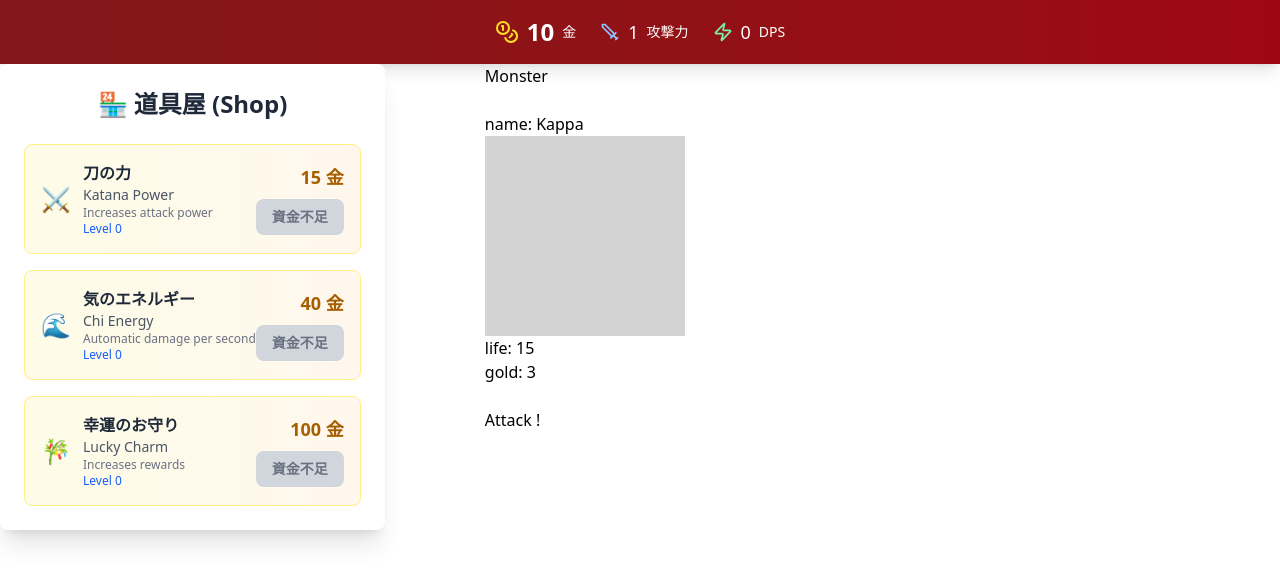
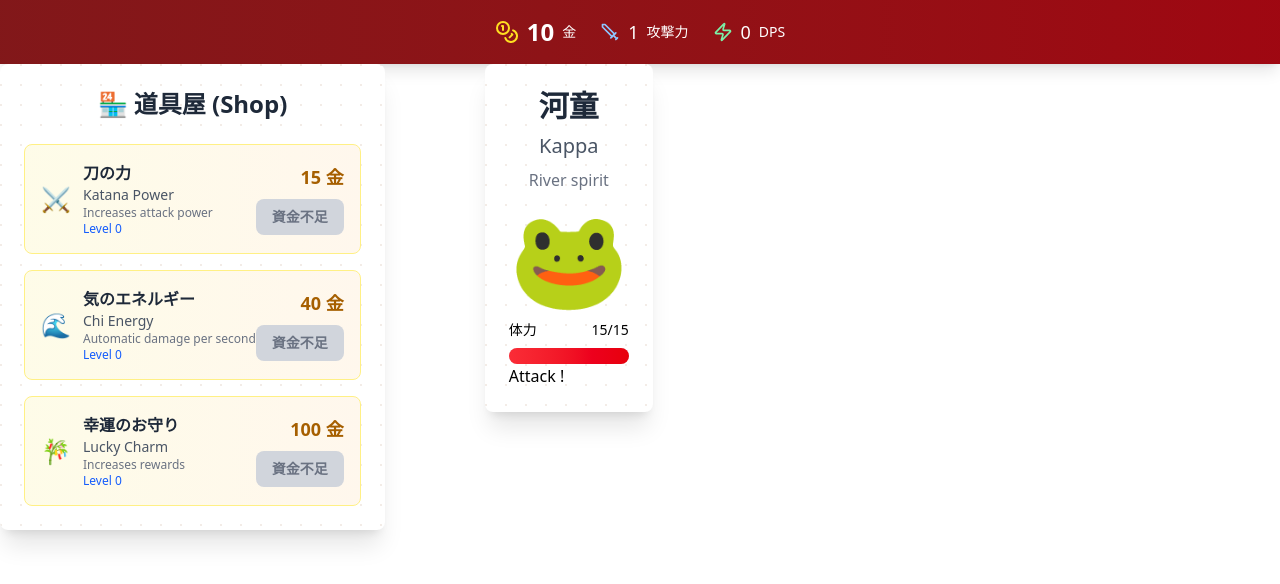
Before and after one commit to leopaul29/clickhero-clone, a React (Vite) app: page / in a window 1280 px wide. Shown: the top 584 px of the page. Built offline with nearby package versions, Linux system fonts and the light colour scheme.

Commit message:
update monster UI attack system with delay and animation

```diff
--- a/src/App.css
+++ b/src/App.css
@@ -1,25 +1,20 @@
-.app {
-    display:flex;
-    justify-content: center;
-    align-items: center;
-    margin: auto;
-    flex-direction: column;
-    gap: 100px;
-}
-
 .split-screen{
     display:flex;
     flex-direction: row;
     gap: 100px;
 }
 
-.monster-visual {
-    height: 200px;
-    width: 200px;
-    background-color: lightgray;
+.japanese-paper {
+    background-image:
+            radial-gradient(circle at 1px 1px, rgba(139, 69, 19, 0.1) 1px, transparent 0);
+    background-size: 20px 20px;
 }
 
-.player-stats{
-    display: flex;
-    gap: 100px;
+@keyframes attack-pulse {
+    0% { transform: scale(1); }
+    50% { transform: scale(1.1); }
+    100% { transform: scale(1); }
 }
+.attack-animation {
+    animation: attack-pulse 0.3s ease-in-out;
+}
--- a/src/compontents/BattleZone.tsx
+++ b/src/compontents/BattleZone.tsx
@@ -3,8 +3,7 @@ import {AttackButton} from "./AttackButton.tsx";
 import {DpsTimer} from "./DpsTimer.tsx";
 
 export function BattleZone() {
-    return <div className="space-y-6">
-        <h1>Monster</h1>
+    return <div className="bg-white rounded-lg shadow-xl p-6 japanese-paper">
         <Monster/>
         <AttackButton/>
         <DpsTimer/>
--- a/src/compontents/Monster.tsx
+++ b/src/compontents/Monster.tsx
@@ -4,7 +4,8 @@ import {useGameContext} from "../hooks/UseGameContext.tsx";
  * @constructor
  */
 export function Monster() {
-    const {monster} = useGameContext();
+    const {currentMonster, isAttacking} = useGameContext();
+    const lifePercentage = (currentMonster.life / currentMonster.maxLife) * 100;
 
     // Apply DPS damage every second
     // useEffect(() => {
@@ -24,10 +25,29 @@ export function Monster() {
     //     return () => clearInterval(dpsInterval);
     // }, [gameContext.dps]);
 
-    return <div>
-        <h2>name: {monster.name}</h2>
-        <div className="monster-visual"></div>
-        <p>life: {monster.life}</p>
-        <p>gold: {monster.goldReward}</p>
+    return <div className="text-center space-y-4">
+        <div className="space-y-2">
+            <h2 className="text-3xl font-bold text-gray-800">{currentMonster.nameJp}</h2>
+            <h3 className="text-xl text-gray-600">{currentMonster.name}</h3>
+            <p className="text-gray-500">{currentMonster.description}</p>
+        </div>
+
+        <div className={`text-8xl ${isAttacking ? 'attack-animation' : ''}`}>
+            {currentMonster.emoji}
+        </div>
+
+        {/* Life bar */}
+        <div className="space-y-2">
+            <div className="flex justify-between text-sm">
+                <span>体力</span>
+                <span>{currentMonster.life}/{currentMonster.maxLife}</span>
+            </div>
+            <div className="w-full bg-gray-200 rounded-full h-4">
+                <div
+                    className="bg-gradient-to-r from-red-500 to-red-600 h-4 rounded-full transition-all duration-300"
+                    style={{ width: `${lifePercentage}%` }}
+                />
+            </div>
+        </div>
     </div>
 }
--- a/src/context/GameContext.tsx
+++ b/src/context/GameContext.tsx
@@ -13,41 +13,51 @@ export const GameContextProvider = ({children}: GameContextProviderProps) => {
     const [gold, setGold] = useState(10);
     const [power, setPower] = useState(1);
     const [dps, setDps] = useState(0);
-    const [monster, setMonster] = useState(MONSTERS[0]);
+    const [currentMonster, setCurrentMonster] = useState(MONSTERS[0]);
+    const [isAttacking, setIsAttacking] = useState(false);
 
     const damageMonster = (damage:number) => {
-        const newLife = monster.life - damage;
+        const newLife = Math.max(0, currentMonster.life - damage);
 
         if(newLife <= 0) {
-            setGold(prevGold => prevGold + monster.gold);
+            const reward = currentMonster.goldReward;
+            setGold(prev => prev + reward);
             if(power > 5) {
-                setMonster(getNextMonster(1));
+                setCurrentMonster(getNextMonster(1));
             } else if(power > 10) {
-                setMonster(getNextMonster(2));
+                setCurrentMonster(getNextMonster(2));
             } else {
-                setMonster(getNextMonster());
+                setCurrentMonster(getNextMonster());
             }
         } else {
-            setMonster(prevMonster => ({...prevMonster, life: newLife}))
+            setCurrentMonster(prev => ({ ...prev, life: newLife }));
+            setCurrentMonster(prevCurrentMonster => ({...prevCurrentMonster, life: newLife}))
         }
     }
 
-    const attackMonster=() => damageMonster(power);
+    const attackMonster=() => {
+        if (isAttacking) return;
+
+        setIsAttacking(true);
+
+        damageMonster(power);
+        setTimeout(() => setIsAttacking(false), 300);
+    }
     const applyDps=()=> damageMonster(dps);
     const buyBonus= (bonus: Bonus) => {
         if (gold >= bonus.cost) {
-            setGold(prevGold => prevGold - bonus.cost);
+            setGold(prev => prev - bonus.cost);
 
             if (bonus.name === "clickPower") {
-                setPower(prevPower => prevPower + bonus.power);
+                setPower(prev => prev + bonus.power);
             } else if (bonus.name === "dpsPower") {
-                setDps(prevDps => prevDps + bonus.power);
+                setDps(prev => prev + bonus.power);
             }
         }
     };
 
     return (
-        <GameContext.Provider value={{gold, power, dps, monster, attackMonster, applyDps, buyBonus}}>
+        <GameContext.Provider value={{gold, power, dps, currentMonster, isAttacking, attackMonster, applyDps, buyBonus}}>
             {children}
         </GameContext.Provider>
     );
--- a/src/types/game.ts
+++ b/src/types/game.ts
@@ -23,7 +23,8 @@ export interface GameContextType {
     gold: number;
     power: number;
     dps: number;
-    monster: Monster;
+    currentMonster: Monster;
+    isAttacking: boolean;
     attackMonster: () => void;
     applyDps: () => void;
     buyBonus: (bonus: Bonus) => void;
```
